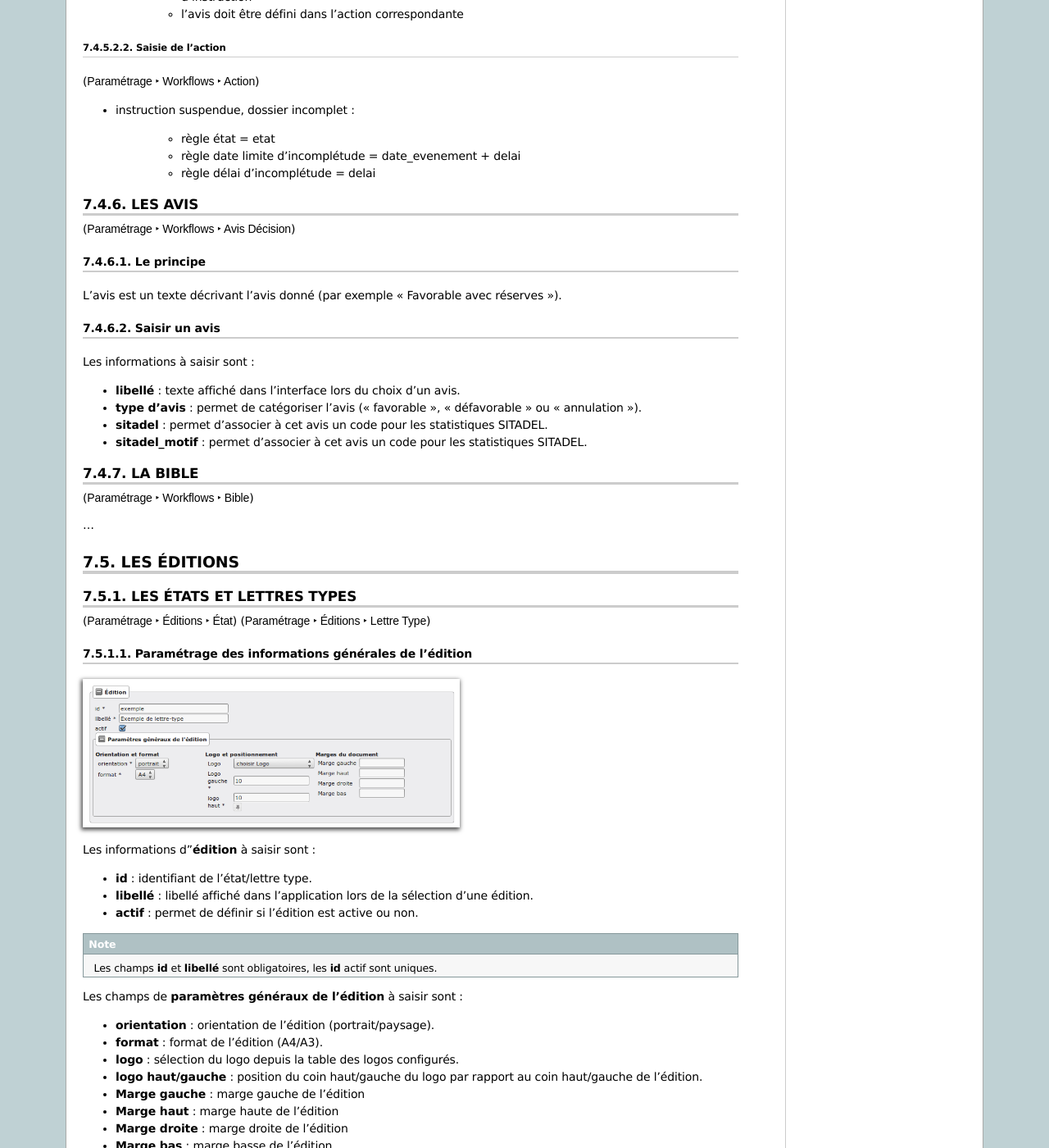
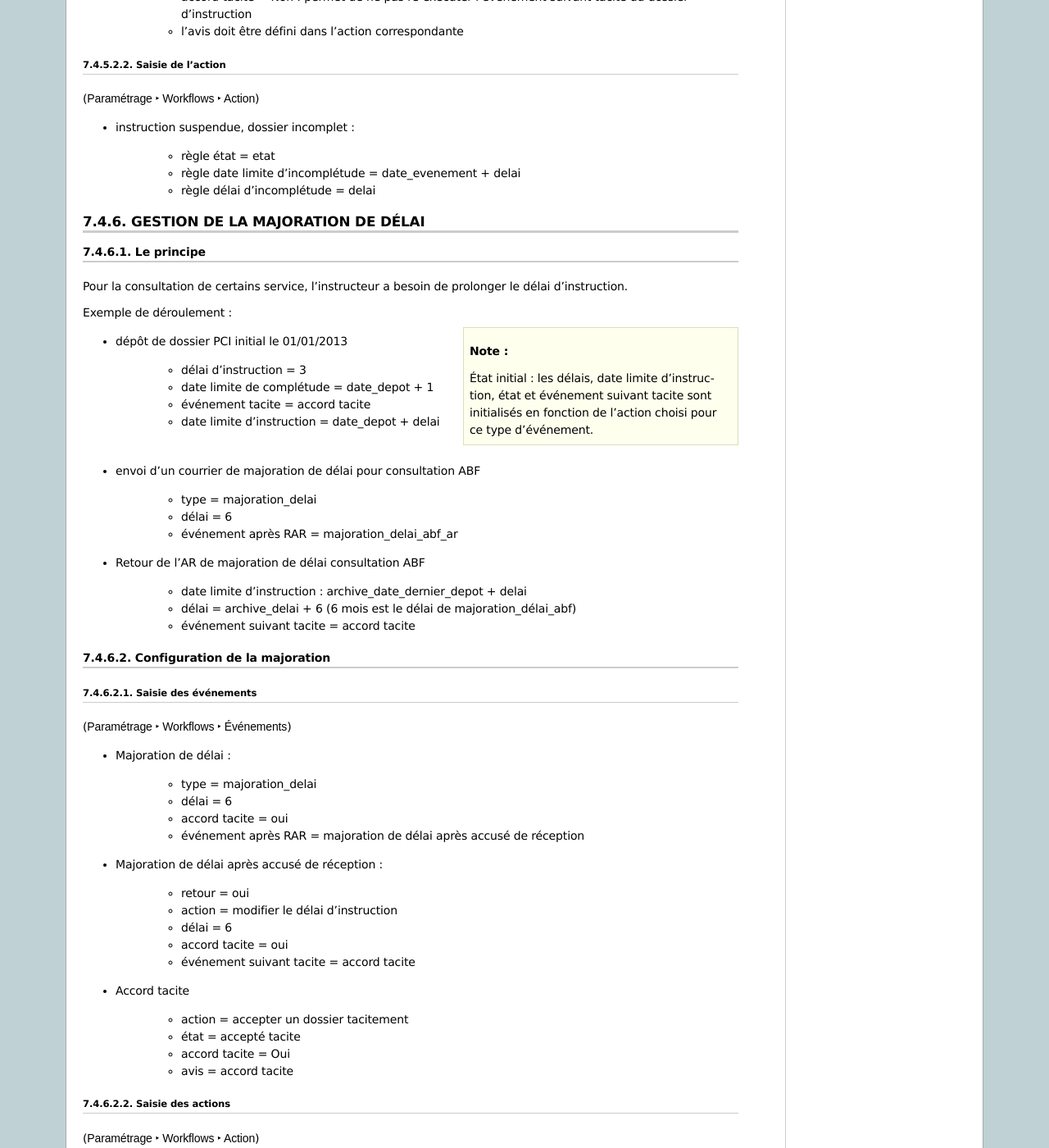
Before and after one commit to mpavaux/openads-documentation, a Sphinx documentation site: the page built from source/manuel_utilisateur/parametrage_dossier.rst, in a window 1280 px wide and 1400 px high, scrolled down 10367 px. Shown: the whole window at 82% size. Built offline with Sphinx 7.4.7, drawn with Linux system fonts in a browser that asks for light colours; some of the changed text lies outside the part shown.

Commit message:
Ajout de la documentation concernant la majoration de délai

```diff
--- a/source/manuel_utilisateur/parametrage_dossier.rst
+++ b/source/manuel_utilisateur/parametrage_dossier.rst
@@ -696,6 +696,93 @@
 
 .. _parametrage_dossiers_avis_decision:
 
+=================================
+Gestion de la majoration de délai
+=================================
+
+Le principe
+===========
+
+Pour la consultation de certains service, l'instructeur a besoin de prolonger le
+délai d'instruction.
+
+Exemple de déroulement :
+
+.. sidebar:: Note :
+
+    État initial : les délais, date limite d'instruction, état et événement suivant tacite sont initialisés en fonction de l'action choisi pour ce type d'événement.
+
+- dépôt de dossier PCI initial le 01/01/2013
+
+    - délai d'instruction = 3
+    - date limite de complétude = date_depot + 1
+    - événement tacite = accord tacite
+    - date limite d'instruction = date_depot + delai
+
+- envoi d'un courrier de majoration de délai pour consultation ABF
+
+    - type = majoration_delai
+    - délai = 6
+    - événement après RAR = majoration_delai_abf_ar
+
+
+- Retour de l'AR de majoration de délai consultation ABF
+
+    - date limite d'instruction : archive_date_dernier_depot + delai
+    - délai = archive_delai + 6 (6 mois est le délai de majoration_délai_abf)
+    - événement suivant tacite = accord tacite
+
+
+Configuration de la majoration
+==============================
+
+---------------------
+Saisie des événements
+---------------------
+
+(:menuselection:`Paramétrage --> Workflows --> Événements`)
+
+- Majoration de délai :
+
+    - type = majoration_delai
+    - délai = 6
+    - accord tacite = oui
+    - événement après RAR = majoration de délai après accusé de réception
+
+- Majoration de délai après accusé de réception :
+
+    - retour = oui
+    - action = modifier le délai d'instruction
+    - délai = 6
+    - accord tacite = oui
+    - événement suivant tacite = accord tacite
+
+- Accord tacite
+
+    - action = accepter un dossier tacitement
+    - état = accepté tacite
+    - accord tacite = Oui
+    - avis = accord tacite
+
+------------------
+Saisie des actions
+------------------
+
+(:menuselection:`Paramétrage --> Workflows --> Action`)
+
+- Modifier le délai d'instruction :
+
+    - règle délai = delai
+    - règle accord tacite = accord_tacite
+    - règle date_limite =  archive_date_dernier_depot + delai
+
+- Accepter un dossier tacitement :
+
+    - règle etat = etat
+    - règle avis = avis_decision
+    - règle date_validite = date_evenement + duree_validite
+    - règle date_decision = date_evenement
+
 ========
 Les avis
 ========
```
